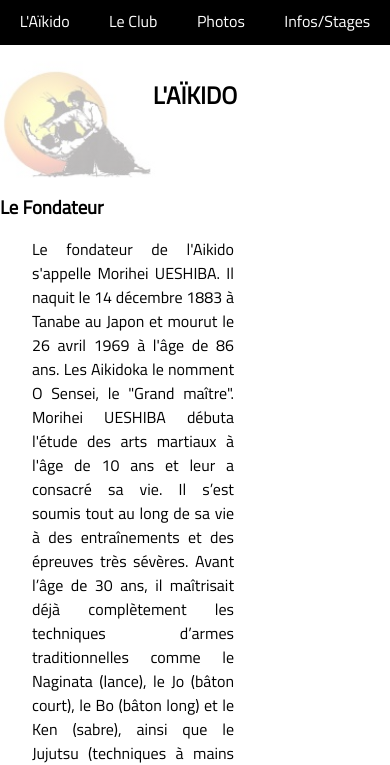
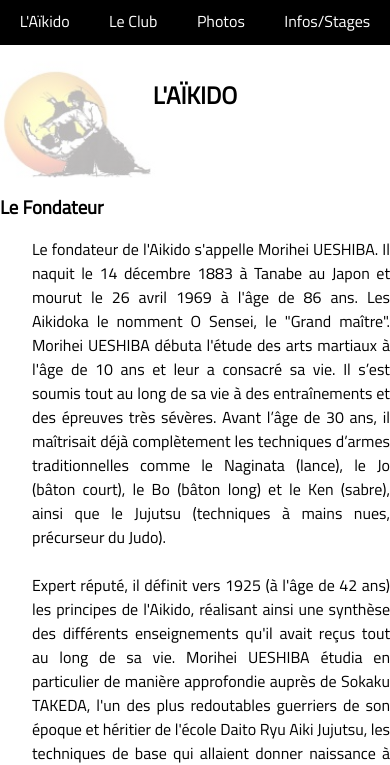
Before and after one commit to Tibuzz/aikido, a plain HTML site: page index.html in a window 390 px wide. Shown: the part 83-848 px from the top of the page. Drawn offline with Linux system fonts and the light colour scheme.

Commit message:
Update style.css

```diff
--- a/styles/style.css
+++ b/styles/style.css
@@ -97,7 +97,8 @@ article {
 
 @media only screen and (max-width:700px) {
  article {
-   margin: 3rem 0;
+   width: 100%;
+   margin: 3rem auto;
  }
 }
 
```
